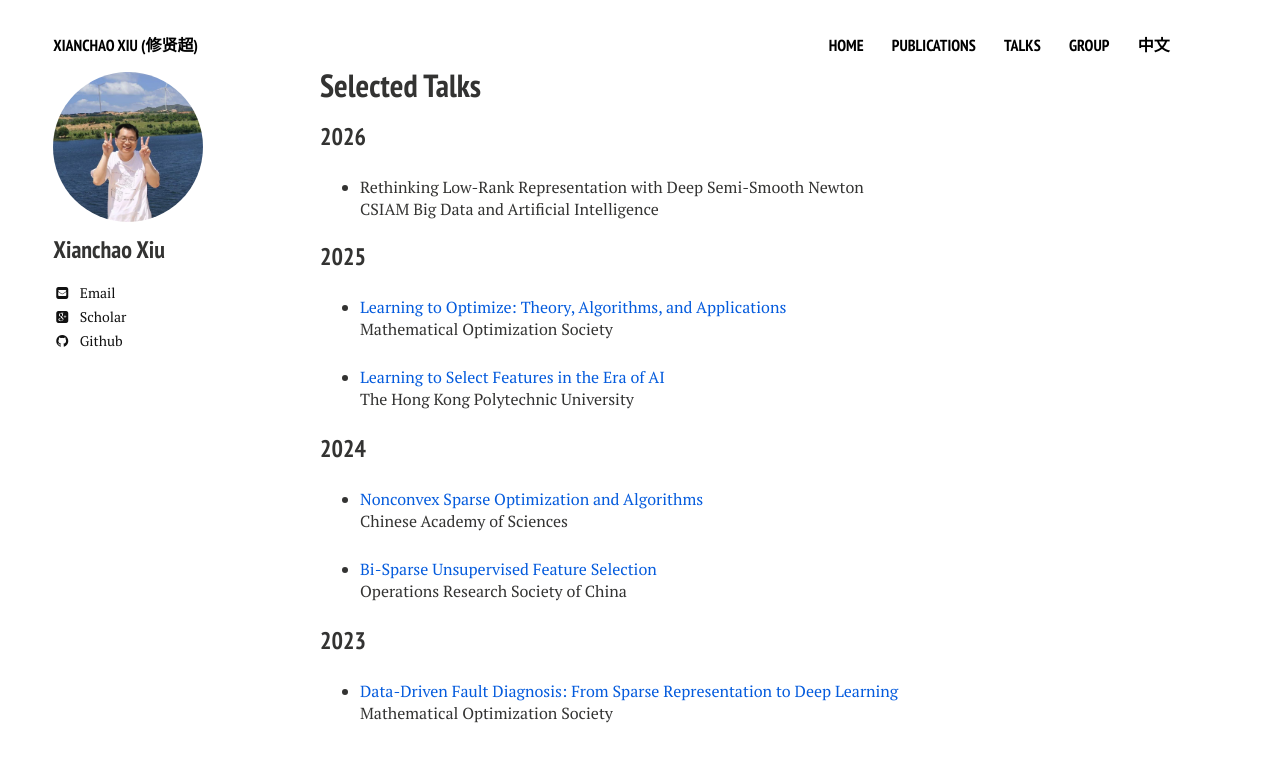
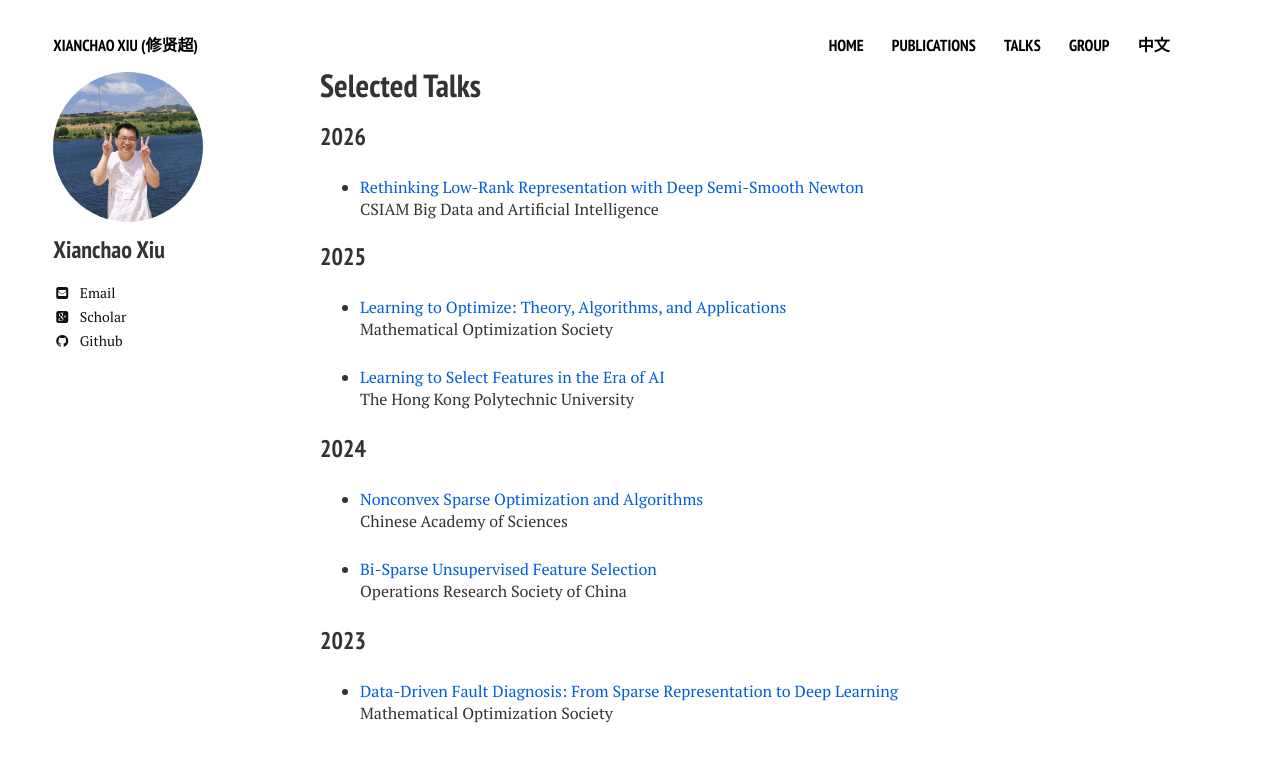
Before and after one commit to xianchaoxiu/xianchaoxiu.github.io, a Jekyll site: the page built from talks/index.md, in a window 1280 px wide. Shown: the top 762 px of the page. Built offline with Jekyll 4.4.1, drawn with Linux system fonts in a browser that asks for light colours; nearby versions of some CDN libraries.

Commit message:
Update index.md

```diff
--- a/talks/index.md
+++ b/talks/index.md
@@ -9,7 +9,7 @@ share: false
 
 ### 2026
 
-* Rethinking Low-Rank Representation with Deep Semi-Smooth Newton <br>
+* <a href="../talks/2025-MOS.pdf" class="textlink" target="_blank"> Rethinking Low-Rank Representation with Deep Semi-Smooth Newton</a> <br>
 CSIAM Big Data and Artificial Intelligence   <br>
 
 
```
